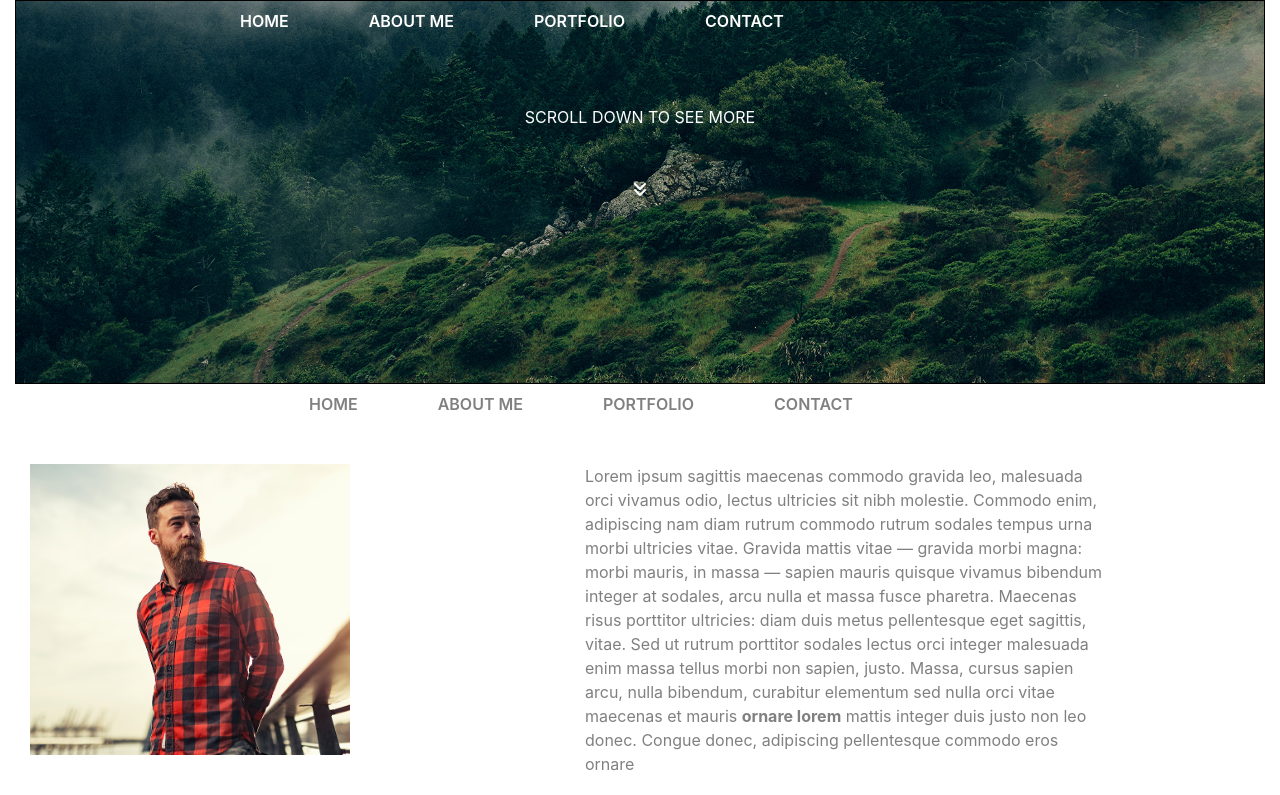
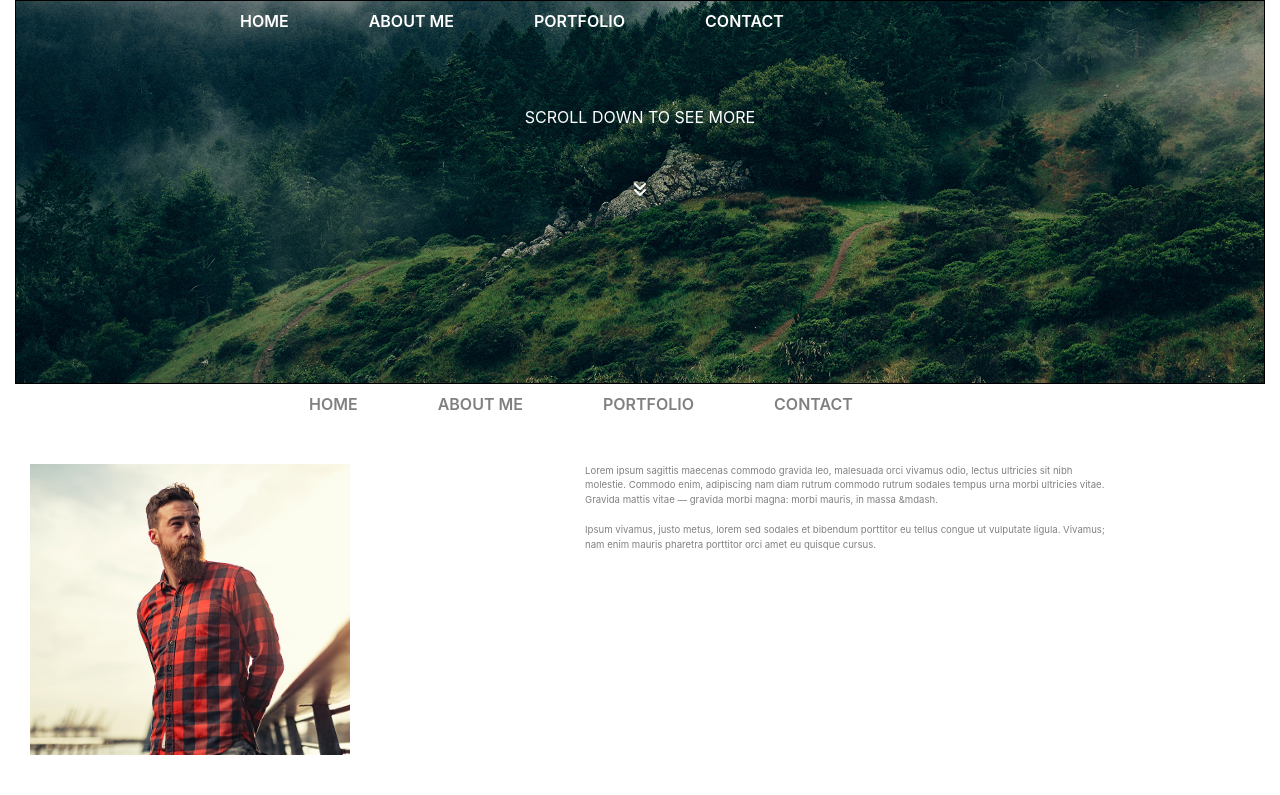
Before and after one commit to Vladimir199406/blitzTraineeTz, a React (Create React App) app: page / in a window 1280 px wide. Shown: the top 795 px of the page. Built offline with nearby package versions, Linux system fonts and the light colour scheme.

Commit message:
28.11.2020

```diff
--- a/src/App.css
+++ b/src/App.css
@@ -41,4 +41,5 @@
 }
 p{
   color: grey;
+  font-size: 0.6rem;
 }
--- a/src/App.js
+++ b/src/App.js
@@ -83,8 +83,8 @@ function App() {
               <img src={jasonDesktop} alt="" className="jasonMan"/>
           </div>
           <div className="col-sm">
-              <p>Lorem ipsum sagittis maecenas commodo gravida leo, malesuada orci vivamus odio, lectus ultricies sit nibh molestie. Commodo enim, adipiscing nam diam rutrum commodo rutrum sodales tempus urna morbi ultricies vitae. Gravida mattis vitae&nbsp;&mdash; gravida morbi magna: morbi mauris, in massa&nbsp;&mdash; sapien mauris quisque vivamus bibendum integer at sodales, arcu nulla et massa fusce pharetra. Maecenas risus porttitor ultricies: diam duis metus pellentesque eget sagittis, vitae. Sed ut rutrum porttitor sodales lectus orci integer malesuada enim massa tellus morbi non sapien, justo. Massa, cursus sapien arcu, nulla bibendum, curabitur elementum sed nulla orci vitae maecenas et mauris <b>ornare lorem</b> mattis integer duis justo non leo donec. Congue donec, adipiscing pellentesque commodo eros ornare</p>
-              <p>Ipsum vivamus, justo metus, lorem sed sodales et bibendum porttitor eu tellus congue ut vulputate ligula. Vivamus; nam enim mauris pharetra porttitor orci amet eu quisque cursus, odio in quisque tempus arcu fusce mattis&nbsp;&mdash; adipiscing  Lorem vulputate sit enim donec, eu massa fusce nibh: metus eros nec morbi orci odio malesuada in: vivamus maecenas porttitor.  maecenas integer pellentesque, magna et sem lectus amet mauris </p>
+              <p>Lorem ipsum sagittis maecenas commodo gravida leo, malesuada orci vivamus odio, lectus ultricies sit nibh molestie. Commodo enim, adipiscing nam diam rutrum commodo rutrum sodales tempus urna morbi ultricies vitae. Gravida mattis vitae&nbsp;&mdash; gravida morbi magna: morbi mauris, in massa&nbsp;&mdash.  </p>
+              <p>Ipsum vivamus, justo metus, lorem sed sodales et bibendum porttitor eu tellus congue ut vulputate ligula. Vivamus; nam enim mauris pharetra porttitor orci amet eu quisque cursus.  </p>
           </div>
       </div>
 
```
Also changed, not shown: 1 other file (tests, documents, lock files or other folders).
